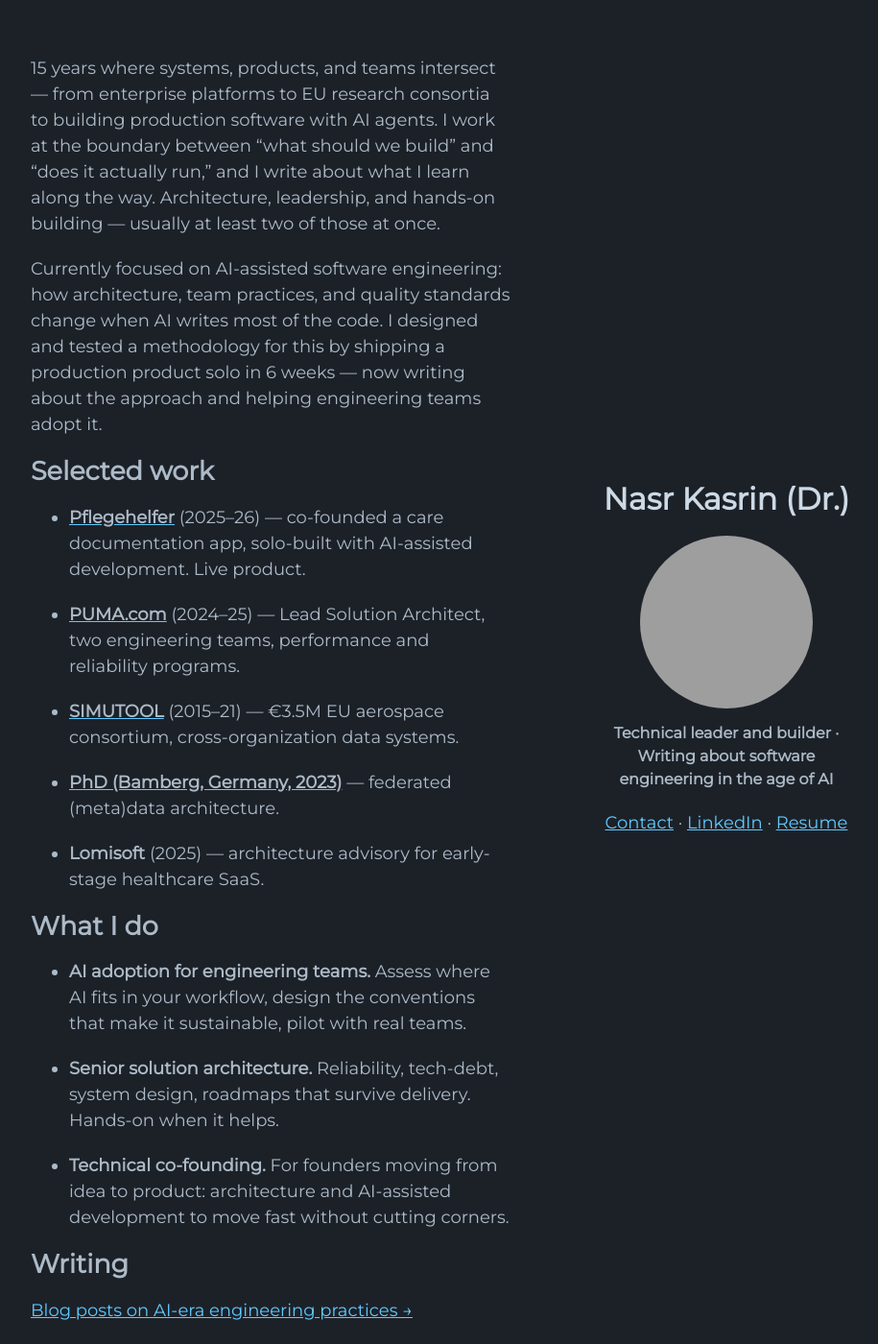
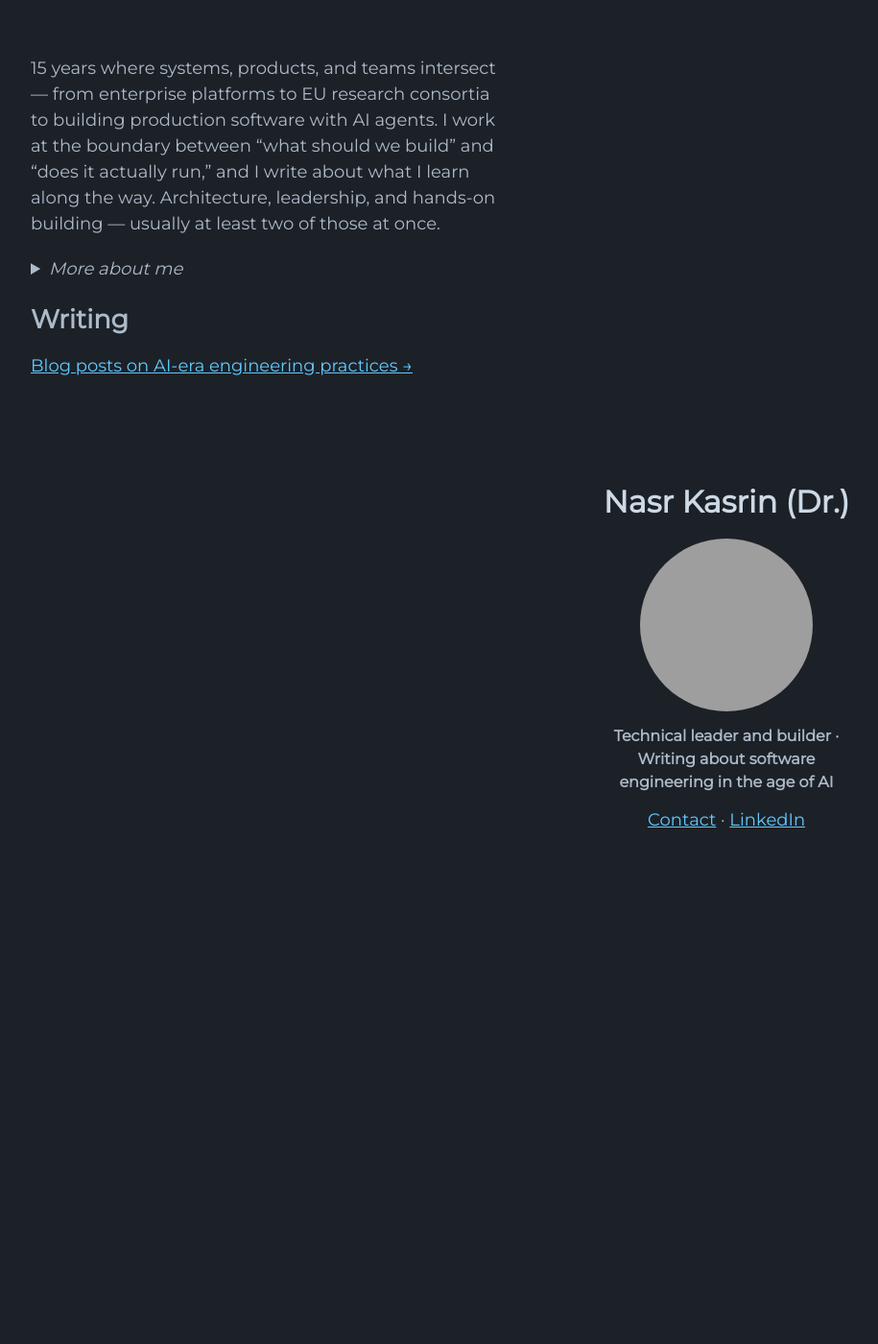
Before and after one commit to n42r/n42r.github.io, a Jekyll site: the page built from index.md, in a window 1280 px wide and 1400 px high. Shown: the whole window at 96% size, without its empty margins (178-1093 px from the left). Built offline with Jekyll 4.4.1, drawn with Linux system fonts in a browser that asks for light colours; the repository's description, which GitHub fills in, is left out; grey boxes are pictures that could not be loaded.

Commit message:
Homepage: collapsible intro sections sourced from _data/me.yml
Move homepage content into _data/me.yml (intro, l2, l3, writing) and
render it in the default layout. The intro paragraph shows by default;
the second paragraph and the selected-work / what-I-do sections collapse
behind a native <details> "More about me" toggle containing a Full Resume
link; the Writing section stays visible. index.md is now a stub.

```diff
--- a/_layouts/default.html
+++ b/_layouts/default.html
@@ -38,61 +38,24 @@
             <a href="https://www.linkedin.com/in/{{site.linkedin}}">LinkedIn</a>
         {% endif %}
 
-        {% if site.resume_url %}
-            &middot;
-			<a href="{{site.resume_url}}">Resume</a>
-        {% endif %}
         </div>
 
+        <br/>
 
-
-<!--
-        {% if site.roles %}
-			<h3>{{site.roles}}</h3>
-        {% endif %}
-
-		<br/>
-
-        {% if site.github %}
-			<a href="{{site.github}}"> GitHub </a> <br/>
-        {% endif %}
-
-	-->
-		<br/>
-
-		<!--
-		<p>{{ site.description | default: site.github.project_tagline }}</p>
-		-->
-
-        <!-- {% if site.github.is_project_page %}
-        <p class="view"><a href="{{ site.github.repository_url }}">View the Project on GitHub <small>{{ site.github.repository_nwo }}</small></a></p>
-        {% endif %}
- -->
-
-<!--         {% if site.github.is_user_page %}
-        <p class="view"><a href="{{ site.github.owner_url }}">View My GitHub Profile</a></p>
-        {% endif %}
- -->
-<!--         {% if site.show_downloads %}
-        <ul class="downloads">
-          <li><a href="{{ site.github.zip_url }}">Download <strong>ZIP File</strong></a></li>
-          <li><a href="{{ site.github.tar_url }}">Download <strong>TAR Ball</strong></a></li>
-          <li><a href="{{ site.github.repository_url }}">View On <strong>GitHub</strong></a></li>
-        </ul>
-        {% endif %}
- -->
 	</header>
 
       <section>
-<!--
-        {% if site.german %}
 
-			 <p style="text-align:right;">	 🇩🇪 :<a href="{{site.german}}"> Lese auf Deutsch </a></p>
+        {{ site.data.me.intro | markdownify }}
 
-        {% endif %}
--->
+        <details>
+          <summary>More about me</summary>
+          {{ site.data.me.l2 | markdownify }}
+          {{ site.data.me.l3 | markdownify }}
+          <p class="resume"><a href="{{ site.resume_url | relative_url }}">Full Resume →</a></p>
+        </details>
 
-      {{ content }}
+        {{ site.data.me.writing | markdownify }}
 
       </section>
 
--- a/assets/css/style.scss
+++ b/assets/css/style.scss
@@ -49,6 +49,7 @@ header img {
 
 header h4 {
   margin-top:14px;
+  margin-bottom:14px;
 }
 
 h3 {
@@ -68,3 +69,20 @@ a {
   text-decoration: underline;
 
 }
+
+/* breathing room around the collapsed intro toggle */
+details {
+  margin: 0 0 4px;
+}
+
+details summary {
+  cursor: pointer;
+  font-size: 18px;
+  font-style: italic;
+  margin: 0 0 20px;
+}
+
+/* full-resume call to action */
+p.resume a {
+  font-weight: bold;
+}
--- a/index.md
+++ b/index.md
@@ -2,31 +2,4 @@
 layout: default
 ---
 
-15 years where systems, products, and teams intersect — from enterprise platforms to EU research consortia to building  production software with AI agents. I work at the boundary between "what should we build" and "does it actually run," and I write about what I learn along the way. Architecture, leadership, and hands-on building — usually at least two of those at once.
-
-Currently focused on AI-assisted software engineering: how architecture, team practices, and quality standards change when AI writes most of the code. I designed and tested a methodology for this by shipping a production product solo in 6 weeks — now writing about the approach and helping engineering teams adopt it.
-
-## Selected work
-
-- [**Pflegehelfer**](https://pflegehelfer.vercel.app) (2025–26) — co-founded a care documentation app, solo-built with AI-assisted development. Live product.
-
-- [**PUMA.com**](https://www.puma.com) (2024–25) — Lead Solution Architect, two engineering teams, performance and reliability programs.
-
-- [**SIMUTOOL**](https://github.com/simutool) (2015–21) — €3.5M EU aerospace consortium, cross-organization data systems.
-
-- [**PhD (Bamberg, Germany, 2023)**](./the-basin-network) — federated (meta)data architecture.
-
-- **Lomisoft** (2025) — architecture advisory for early-stage healthcare SaaS.
-
-
-## What I do
-
-- **AI adoption for engineering teams.** Assess where AI fits in your workflow, design the conventions that make it sustainable, pilot  with real teams.
-
-- **Senior solution architecture.** Reliability, tech-debt, system design, roadmaps that survive delivery. Hands-on when it helps.
-
-- **Technical co-founding.** For founders moving from idea to product: architecture and AI-assisted development to move fast without cutting corners.
-
-## Writing
-
-[Blog posts on AI-era engineering practices →](./blog)
+<!-- Homepage content is rendered from _data/me.yml via the default layout. -->
```
Also changed, not shown: _data/me.yml (added, +25 -0 lines).
